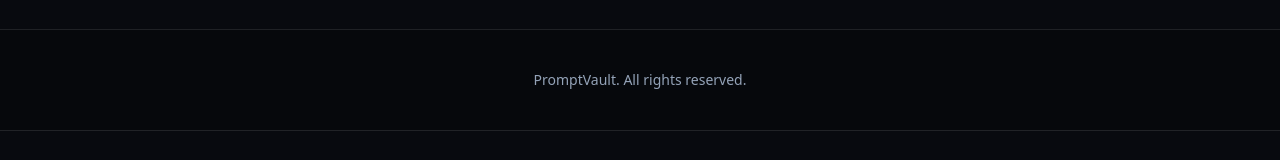
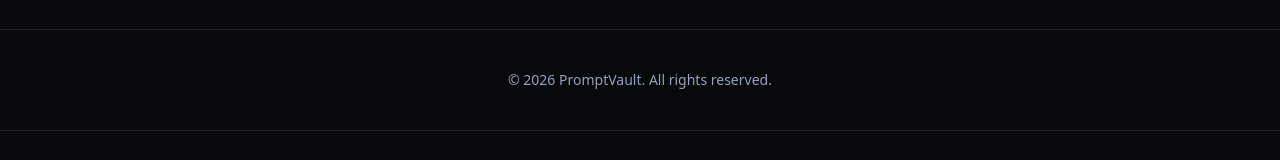
Before and after one commit to krma111/act-as-a-senior-full-stack, a Next.js app: page / in a window 1280 px wide. Shown: the part 10785-10945 px from the top of the page. Built offline with nearby package versions, Linux system fonts and the light colour scheme; no server answers; the database is empty.

Commit message:
Update footer with professional 2026 copyright text

```diff
--- a/src/app/page.tsx
+++ b/src/app/page.tsx
@@ -105,7 +105,7 @@ export default async function Home({
       </section>
 
       <footer className="border-t border-white/10 bg-black/20 px-4 py-10 text-center text-sm text-slate-400">
-        <p>PromptVault. All rights reserved.</p>
+        <p>© 2026 PromptVault. All rights reserved.</p>
       </footer>
     </main>
   );
```
